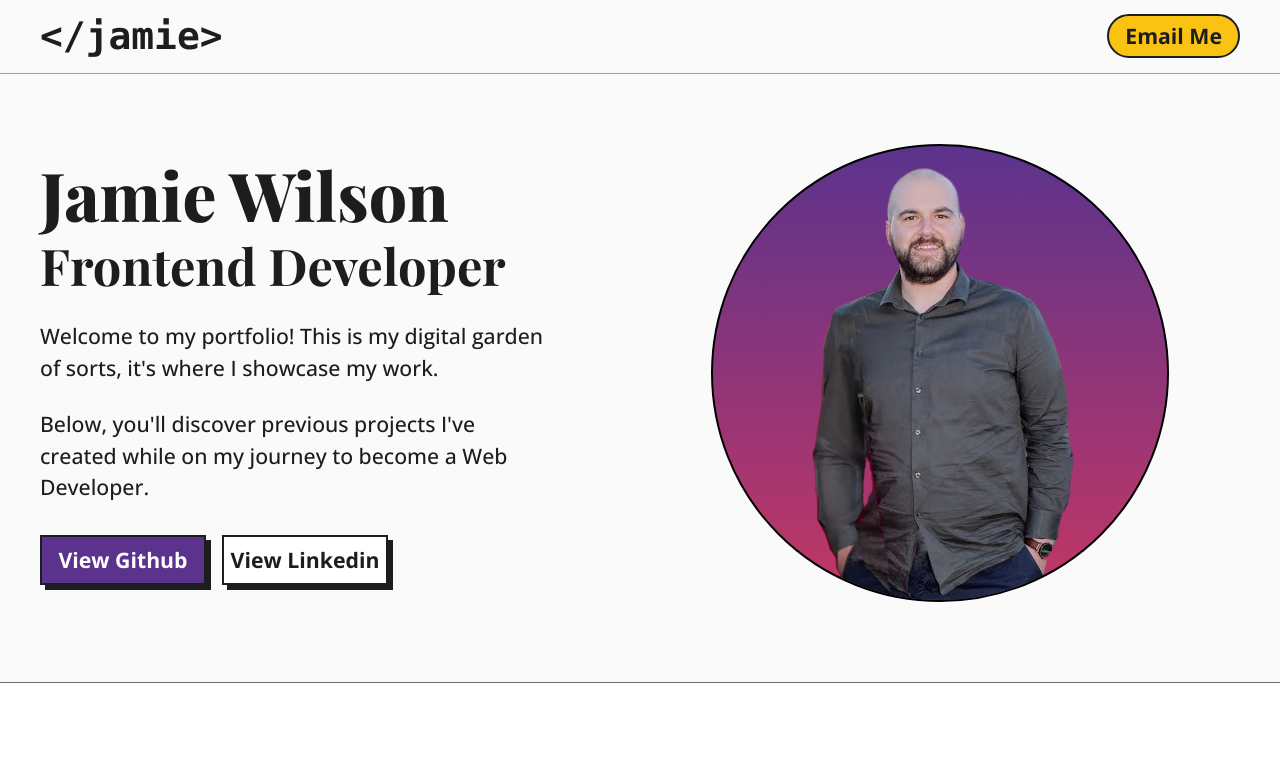
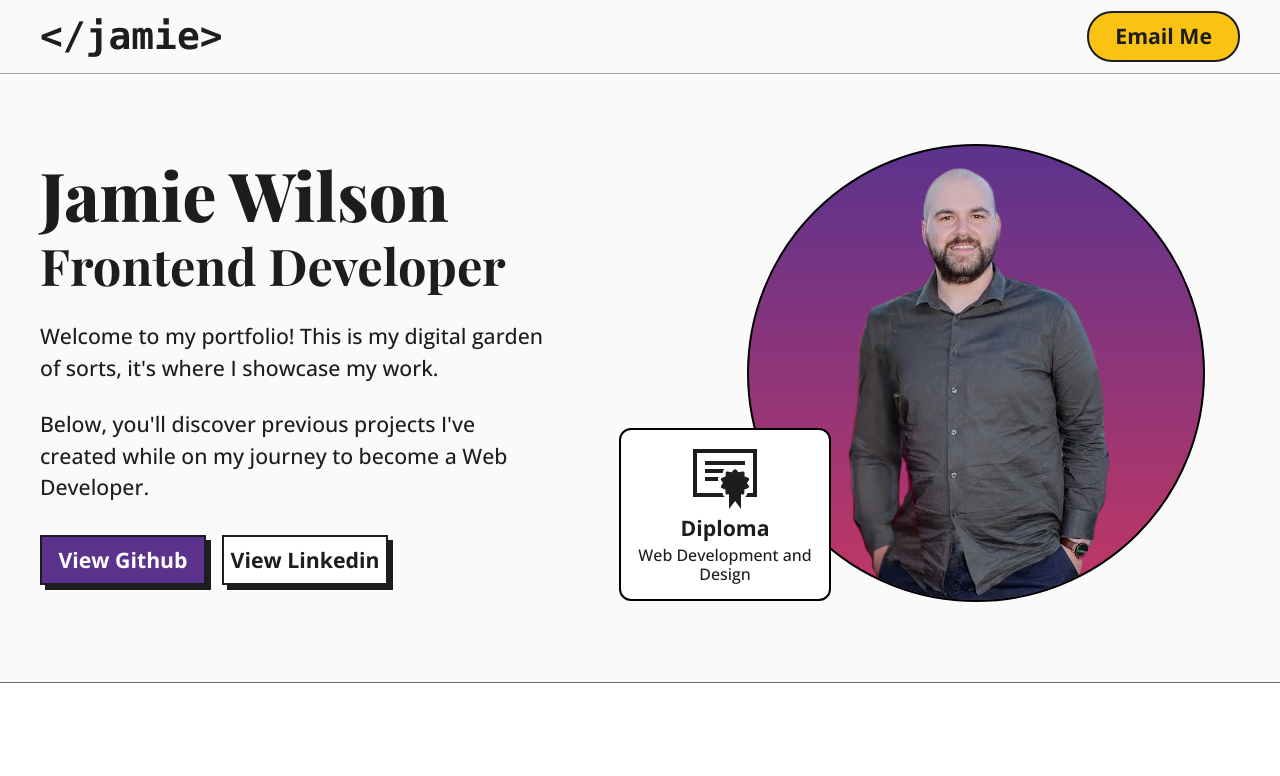
Before and after one commit to dottereldesign/jamie_wilson_portfolio, a plain HTML site: page index.html in a window 1280 px wide. Shown: the top 776 px of the page. Drawn offline with nearby package versions, Linux system fonts and the light colour scheme.

Commit message:
Add grid for main_hero and add card to hero img.

```diff
--- a/css/style.css
+++ b/css/style.css
@@ -184,7 +184,6 @@ header {
 }
 
 .header_cta {
-  display: inline-block;
   text-decoration: none;
   font-family: var(--ff-primary-200);
   font-size: var(--fs-500);
@@ -192,7 +191,11 @@ header {
   font-weight: var(--fw-bold);
   background-color: #fac213;
   border-radius: 25px;
-  padding: 4px 16px;
+  padding: 12px 26px 14px 26px;
+  line-height: 1;
+  display: flex;
+  align-items: center;
+  justify-content: center;
   border: 2px solid var(--clr-neutral-300);
 }
 
@@ -234,7 +237,23 @@ h1 {
   width: min(100%, 515px);
 }
 
+.main_hero-diploma {
+  display: none;
+}
+
+.main_content_btn-container {
+  display: flex;
+  margin-top: 32px;
+}
+
+.main_hero {
+  display: grid;
+  justify-content: center;
+}
+
 .main_hero-circle {
+  grid-column: 1/4;
+  grid-row: 1;
   width: 343px;
   height: 343px;
   background: linear-gradient(180deg, #5b338d 0%, #c33764 100%);
@@ -277,11 +296,6 @@ main p {
   line-height: 1.5;
 }
 
-.main_content_btn-container {
-  display: flex;
-  margin-top: 32px;
-}
-
 @media (min-width: 1200px) {
   h1 {
     font-family: var(--ff-primary-100);
@@ -308,13 +322,50 @@ main p {
 
   .main_hero {
     order: 2;
+    display: grid;
+    grid-template-columns: 128px 83px 263px 147px;
+    grid-template-rows: 156px 128px 174px;
+  }
+
+  .main_hero-diploma {
+    width: 212px;
+    height: 173px;
+    grid-row: 3/4;
+    grid-column: 1/2;
+    z-index: 200;
+    background-color: white;
+    border-radius: 12px;
+    text-align: center;
     display: flex;
+    flex-direction: column;
+    align-items: center;
+    border: 2px solid black;
     justify-content: center;
+  }
+
+  .main_hero-diploma-body {
+    font-family: var(--ff-primary-200);
+    font-size: var(--fs-400);
+    color: var(--clr-neutral-300);
+    font-weight: var(--fw-medium);
+    line-height: 1.2;
+    margin-top: 8px;
+  }
+
+  .main_hero-diploma-heading {
+    font-family: var(--ff-primary-200);
+    font-size: var(--fs-500);
+    color: var(--clr-neutral-300);
+    font-weight: var(--fw-bold);
+    line-height: 1;
+    margin-top: 8px;
   }
 
   .main_hero-circle {
     width: 458px;
     height: 458px;
+    grid-row: 1/4;
+    grid-column: 2/5;
     background: linear-gradient(180deg, #5b338d 0%, #c33764 100%);
     border: 2px solid #000000;
 
--- a/index.html
+++ b/index.html
@@ -19,7 +19,7 @@
       <div class="header_logo">
         <a href="#">&lt;/jamie&gt;</a>
       </div>
-      <a class=header_cta href="mailto:howemanning@gmail.com" target="_blank">
+      <a class="header_cta" href="mailto:howemanning@gmail.com" target="_blank">
         Email Me</a>
     </div>
     </div>
@@ -40,8 +40,13 @@
       </div>
 
       <div class="main_hero">
+        <div class="main_hero-diploma">
+          <img src="../images/diploma.svg" alt="">
+          <p class="main_hero-diploma-heading">Diploma</p>
+          <p class="main_hero-diploma-body">Web Development
+            and Design</p>
+        </div>
         <div class="main_hero-circle">
-
         </div>
       </div>
     </div>
@@ -49,6 +54,7 @@
 
   <section class="project">
     <div class="project_card-wrapper">
+
       <article class="project_card">
         <a href="https://dottereldesign.github.io/maker_pre-launch_landing_page/">
           <picture>
```
Also changed, not shown: images/diploma.svg (added).
